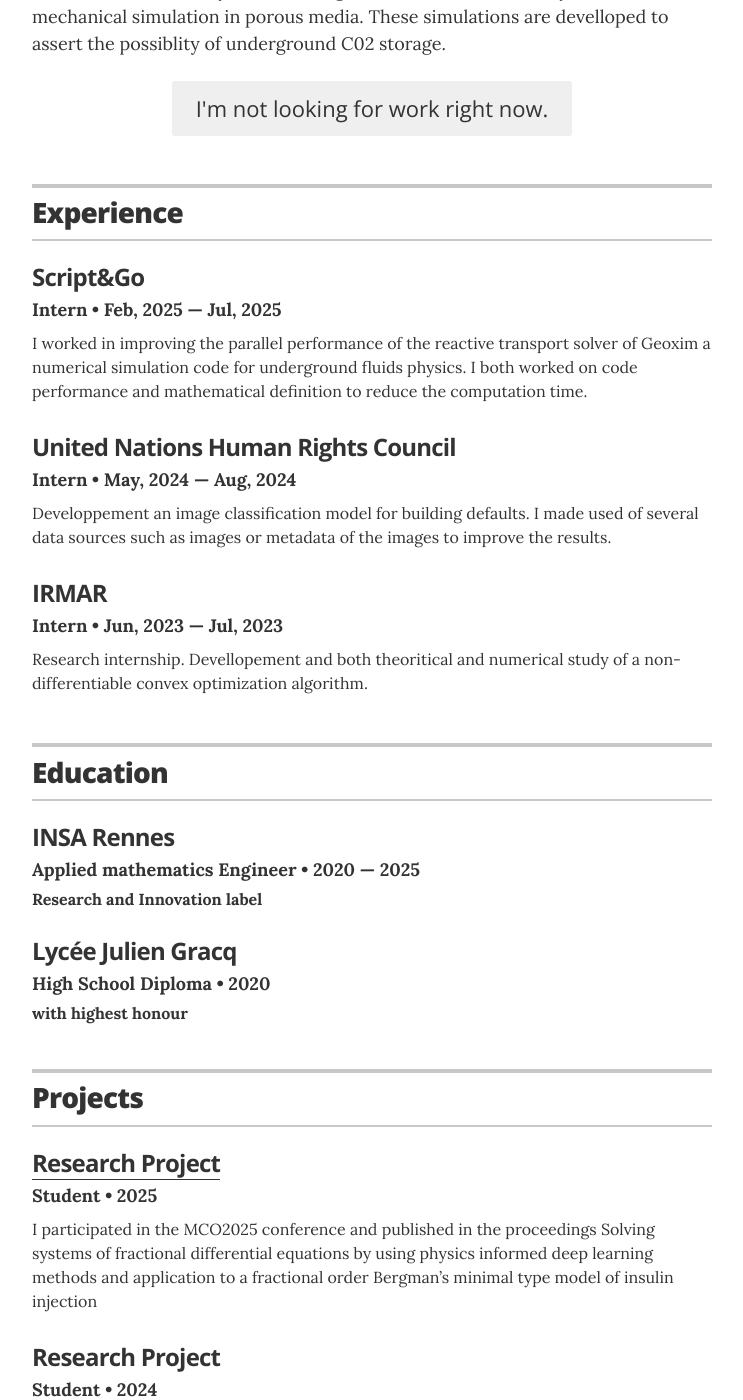
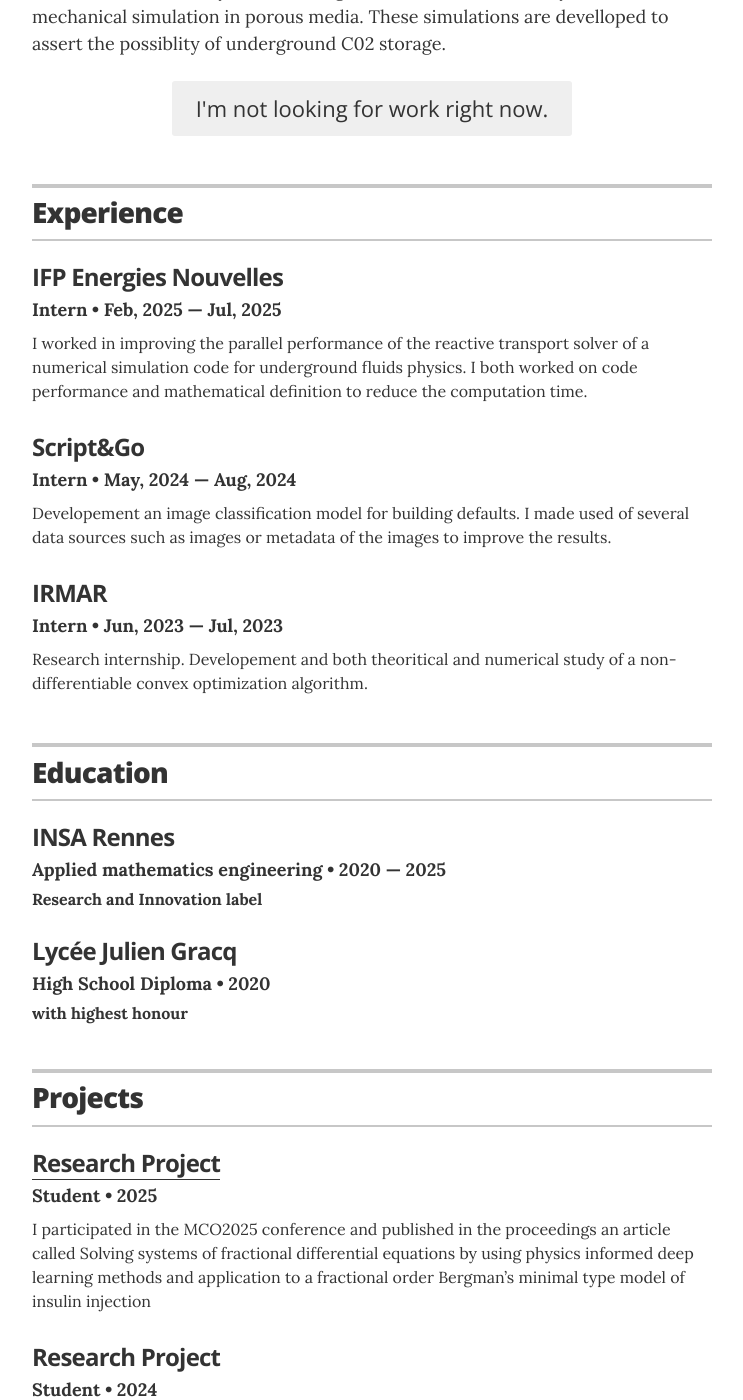
Before and after one commit to LeProblemeEDMN/LeProblemeEDMN.github.io, a Jekyll site: the page built from index.html, in a window 1280 px wide and 1400 px high, scrolled down 242 px. Shown: the whole window, without its empty margins (268-1011 px from the left). Built offline with Jekyll 4.4.1, drawn with Linux system fonts in a browser that asks for light colours; some of the changed text lies outside the part shown.

Commit message:
Fautes de frapes corrigées

```diff
--- a/_data/associations.yml
+++ b/_data/associations.yml
@@ -5,11 +5,11 @@
   role: Treasurer
   year: 2022 &mdash; 2024
   url: https://clubrobot.insa-rennes.fr/
-  summary: Develloped the code of a robot for the french robotic tournament and manage the finance of the club.
+  summary: Developed the code of a robot for the french robotic tournament and manage the finance of the club.
 
 
 - organization: Cod'INSA
   role: Member
   year: 2022 &mdash; 2025
   url: https://codinsa.org/
-  summary: I took part in the organisation of an algorithmic competitions in between several french engineering schools.
+  summary: I took part in the organisation of algorithmic competitions in between several french engineering schools.
--- a/_data/education.yml
+++ b/_data/education.yml
@@ -1,5 +1,5 @@
 # Degree
-- degree: Applied mathematics Engineer
+- degree: Applied mathematics engineering
   uni: INSA Rennes
   year: 2020 &mdash; 2025
   award: Research and Innovation label
--- a/_data/experience.yml
+++ b/_data/experience.yml
@@ -1,19 +1,19 @@
 # Jobs
 # VP of Global Communications
+- company: IFP Energies Nouvelles
+  position: Intern
+  duration: Feb, 2025 &mdash; Jul, 2025
+  summary: I worked in improving the parallel performance of the reactive transport solver of a numerical simulation code for underground fluids physics. I both worked on code performance and mathematical definition to reduce the computation time.
+
+# Director of Digital Stratgy
 - company: Script&Go
   position: Intern
-  duration: Feb, 2025 &mdash; Jul, 2025
-  summary: I worked in improving the parallel performance of the reactive transport solver of Geoxim a numerical simulation code for underground fluids physics. I both worked on code performance and mathematical definition to reduce the computation time.
-
-# Director of Digital Stratgy
-- company: United Nations Human Rights Council
-  position: Intern
   duration:  May, 2024 &mdash; Aug, 2024
-  summary: Developpement an image classification model for building defaults. I made used of several data sources such as images or metadata of the images to improve the results.
+  summary: Developement an image classification model for building defaults. I made used of several data sources such as images or metadata of the images to improve the results.
 
 
 # Communications Coordinator
 - company: IRMAR
   position: Intern
   duration:  Jun, 2023  &mdash; Jul, 2023
-  summary: Research internship. Devellopement and both theoritical and numerical study of a non-differentiable convex optimization algorithm.
+  summary: Research internship. Developement and both theoritical and numerical study of a non-differentiable convex optimization algorithm.
--- a/_data/projects.yml
+++ b/_data/projects.yml
@@ -9,7 +9,7 @@
   role: Student
   duration: 2025
   url: "https://www.researchgate.net/publication/396985385_Solving_Systems_of_Fractional_Differential_Equations_by_Using_Physics_Informed_Deep_Learning_methods_and_Application_to_a_Fractional_Order_Bergman's_Minimal_Type_Model_of_Insulin_Injection"
-  description: I participated in the MCO2025 conference and published in the proceedings Solving systems of fractional differential equations by using physics informed deep learning methods and application to a fractional order Bergman’s minimal type model of insulin injection
+  description: I participated in the MCO2025 conference and published in the proceedings an article called Solving systems of fractional differential equations by using physics informed deep learning methods and application to a fractional order Bergman’s minimal type model of insulin injection
 
 - project: Research Project
   role: Student
@@ -18,7 +18,7 @@
   description: I worked on finding stables initial conditions of the three body problem using optimal control and robust optimization.
 
 - project: Research Project
-  role: Student
+  role:
   duration: 2020 &mdash; now
   url: "https://github.com/LeProblemeEDMN/Projets/tree/main/ChacalEngine%20v2.0"
-  description: I devellop a 3D rendering engine in Java using OpenGL.
+  description: I am developing a 3D rendering engine in Java using OpenGL.
--- a/_data/skills.yml
+++ b/_data/skills.yml
@@ -1,10 +1,10 @@
 # Skills
 # Organizational leadership
-- skill: Devellopepemnt
+- skill: Developement
   description: Java, C++, python, C.
 
 - skill: Applied mathematics
-  description: Operations research, optimization, statistics, ML.
+  description: Operations research, optimization, statistics, ML...
 
 - skill: C1 English Proficiency
   description: Asserted with a TOEIC test.
```
